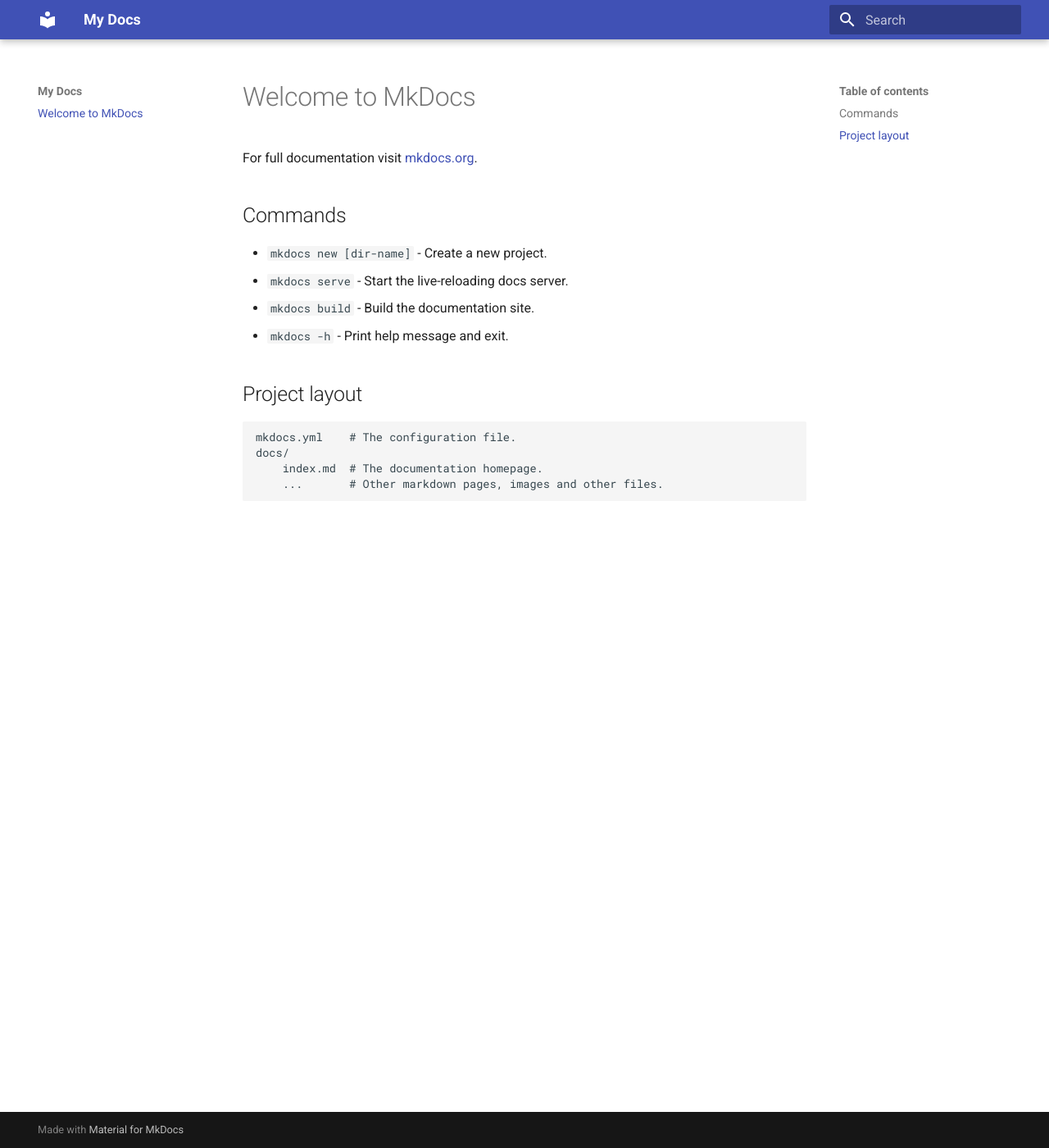
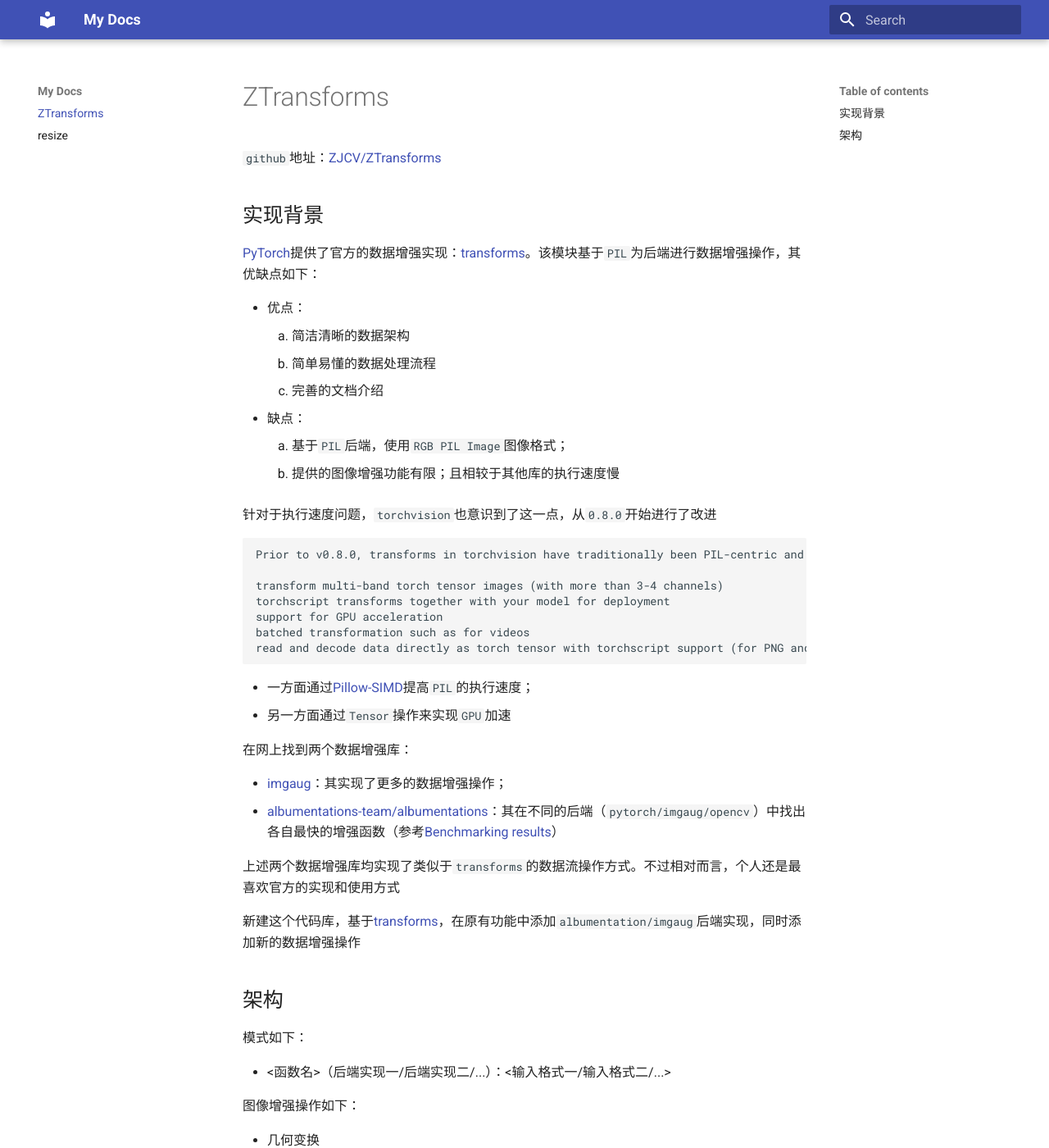
Before and after one commit to ZJCV/ZTransforms, an MkDocs documentation site: the page built from docs/index.md, in a window 1280 px wide and 1400 px high. Shown: the whole window at 82% size. Built offline with MkDocs 1.6.1 and Material for MkDocs 9.7.7, drawn with Linux system fonts in a browser that asks for light colours; some of the changed text lies outside the part shown.

````diff
--- a/docs/index.md
+++ b/docs/index.md
@@ -1,17 +1,61 @@
-# Welcome to MkDocs
+# ZTransforms
 
-For full documentation visit [mkdocs.org](https://www.mkdocs.org).
+`github`地址：[ZJCV/ZTransforms](https://github.com/ZJCV/ZTransforms)
 
-## Commands
+## 实现背景
 
-* `mkdocs new [dir-name]` - Create a new project.
-* `mkdocs serve` - Start the live-reloading docs server.
-* `mkdocs build` - Build the documentation site.
-* `mkdocs -h` - Print help message and exit.
+[PyTorch](https://github.com/pytorch/pytorch)提供了官方的数据增强实现：[transforms](https://github.com/pytorch/vision/tree/master/torchvision/transforms)。该模块基于`PIL`为后端进行数据增强操作，其优缺点如下：
 
-## Project layout
+* 优点：
+    1. 简洁清晰的数据架构
+    2. 简单易懂的数据处理流程
+    3. 完善的文档介绍
+* 缺点：
+    1. 基于`PIL`后端，使用`RGB PIL Image`图像格式；
+    2. 提供的图像增强功能有限；且相较于其他库的执行速度慢
 
-    mkdocs.yml    # The configuration file.
-    docs/
-        index.md  # The documentation homepage.
-        ...       # Other markdown pages, images and other files.
+针对于执行速度问题，`torchvision`也意识到了这一点，从`0.8.0`开始进行了改进
+
+```
+Prior to v0.8.0, transforms in torchvision have traditionally been PIL-centric and presented multiple limitations due to that. Now, since v0.8.0, transforms implementations are Tensor and PIL compatible and we can achieve the following new features:
+
+transform multi-band torch tensor images (with more than 3-4 channels)
+torchscript transforms together with your model for deployment
+support for GPU acceleration
+batched transformation such as for videos
+read and decode data directly as torch tensor with torchscript support (for PNG and JPEG image formats)
+```
+
+* 一方面通过[Pillow-SIMD](https://github.com/uploadcare/pillow-simd)提高`PIL`的执行速度；
+* 另一方面通过`Tensor`操作来实现`GPU`加速
+
+在网上找到两个数据增强库：
+
+* [imgaug](https://github.com/aleju/imgaug)：其实现了更多的数据增强操作；
+* [albumentations-team/albumentations](https://github.com/albumentations-team/albumentations)：其在不同的后端（`pytorch/imgaug/opencv`）中找出各自最快的增强函数（参考[Benchmarking
+  results](https://github.com/albumentations-team/albumentations#benchmarking-results)）
+
+上述两个数据增强库均实现了类似于`transforms`的数据流操作方式。不过相对而言，个人还是最喜欢官方的实现和使用方式
+
+新建这个代码库，基于[transforms](https://github.com/pytorch/vision/tree/master/torchvision/transforms)，在原有功能中添加`albumentation/imgaug`后端实现，同时添加新的数据增强操作
+
+## 架构
+
+模式如下：
+
+* <函数名>（后端实现一/后端实现二/...）：<输入格式一/输入格式二/...>
+
+图像增强操作如下：
+
+* 几何变换
+  * Resize(pil/pytorch/albumentation): PIL Image/tensor/ndarray
+  * CenterCrop(pil/pytorch/albumentation): ndarray/PIL Image/tensor
+* 颜色变换
+* 格式转换
+  * ToTensor(pil/pytorch): ndarray/PIL Image/tensor
+  * PILToTensor(pil/pytorch/): PIL Image
+  * ConvertImageDtype(pil/pytorch): tensor
+  * ToPILImage(pil/pytorch): ndarray/tensor
+  * Normalize(pil/pytorch): tensor
+* 组合操作
+  * Compose(pil/pytorch):
````
Also changed, not shown: docs/resize.md (added, +4 -0 lines), 5 other files.
